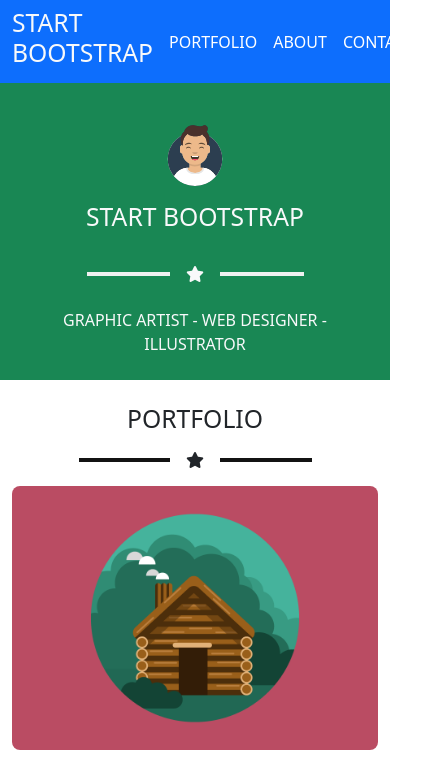
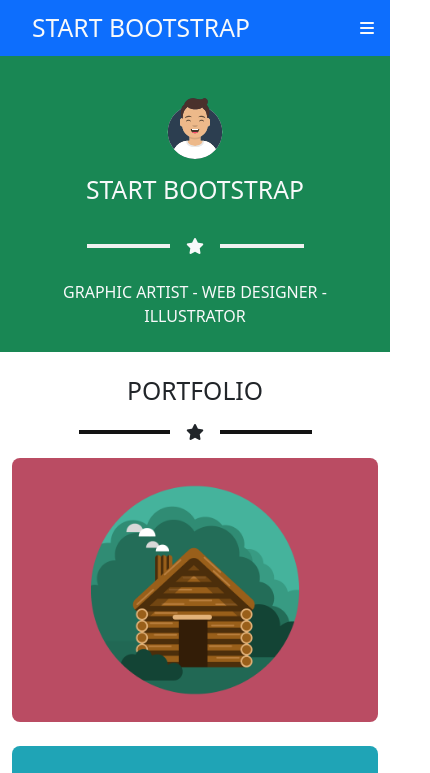
Before and after one commit to LucaAgatinoPrivitera/html-css-bootstrap-freelancer, a plain HTML site: page index.html in a window 390 px wide. Shown: the top 773 px of the page, 430 px wide, since content can reach past the window. Drawn offline with nearby package versions, Linux system fonts and the light colour scheme.

Commit message:
Finito, unico problema che ho riscontrato è il fatto che anche se posiziono il mio css dopo quello di bootstrap, quest'ultimo comunque lo sovrascrive

```diff
--- a/css/style.css
+++ b/css/style.css
@@ -1,3 +1,10 @@
+.sm_yes{
+    display: none !important;
+}
+nav *{
+    margin: 0 1rem ;
+}
+
 .a_light *{
     color: white;
 }
@@ -35,7 +42,10 @@
 
 @media screen and (max-width: 576px){
     .sm_not{
-        display: none;
+        display: none !important;
+    }
+    .sm_yes{
+        display: block !important;
     }
 
     footer section div.container div{
--- a/index.html
+++ b/index.html
@@ -12,6 +12,7 @@
 <body>
     <!-- Inizio Header -->
     <header class="bg-primary">
+        <!-- Vecchio header
         <div class="container d-flex text-light justify-content-between align-items-center bg-primary py-2">
             <h2 class="marchio">START BOOTSTRAP</h2>
             <div class="d-flex justify-content-around p-2 align-items-center text-light .text-decoration-none a_light a_text-decoration-none sm_not">
@@ -20,11 +21,22 @@
                 <a class="px-2">CONTACT</a>
             </div>
         </div>
+    -->
+
+    <nav class="navbar navbar-light d-flex justify-content-between container text-light justify-content-between align-items-center bg-primary py-2">
+        <a class="navbar-brand text-light" href="#"><h2 class="marchio">START BOOTSTRAP</h2></a>
+        <div class="d-flex justify-content-around p-2 align-items-center text-light .text-decoration-none a_light a_text-decoration-none sm_not">
+            <a class="px-2">PORTFOLIO</a>
+            <a class="px-2">ABOUT</a>
+            <a class="px-2">CONTACT</a>
+        </div>
+        <i class="fa-solid fa-bars text-light sm_yes"></i>
+      </nav>
     </header>
     <!-- Fine Header -->
 
     <main>
-        <div class="container-flui p-0">
+        <div class="container-fluid p-0">
             <section class="bg-success m-auto py-4">
                 <div class="container m-auto text-light text-center">
                     <div>
```
